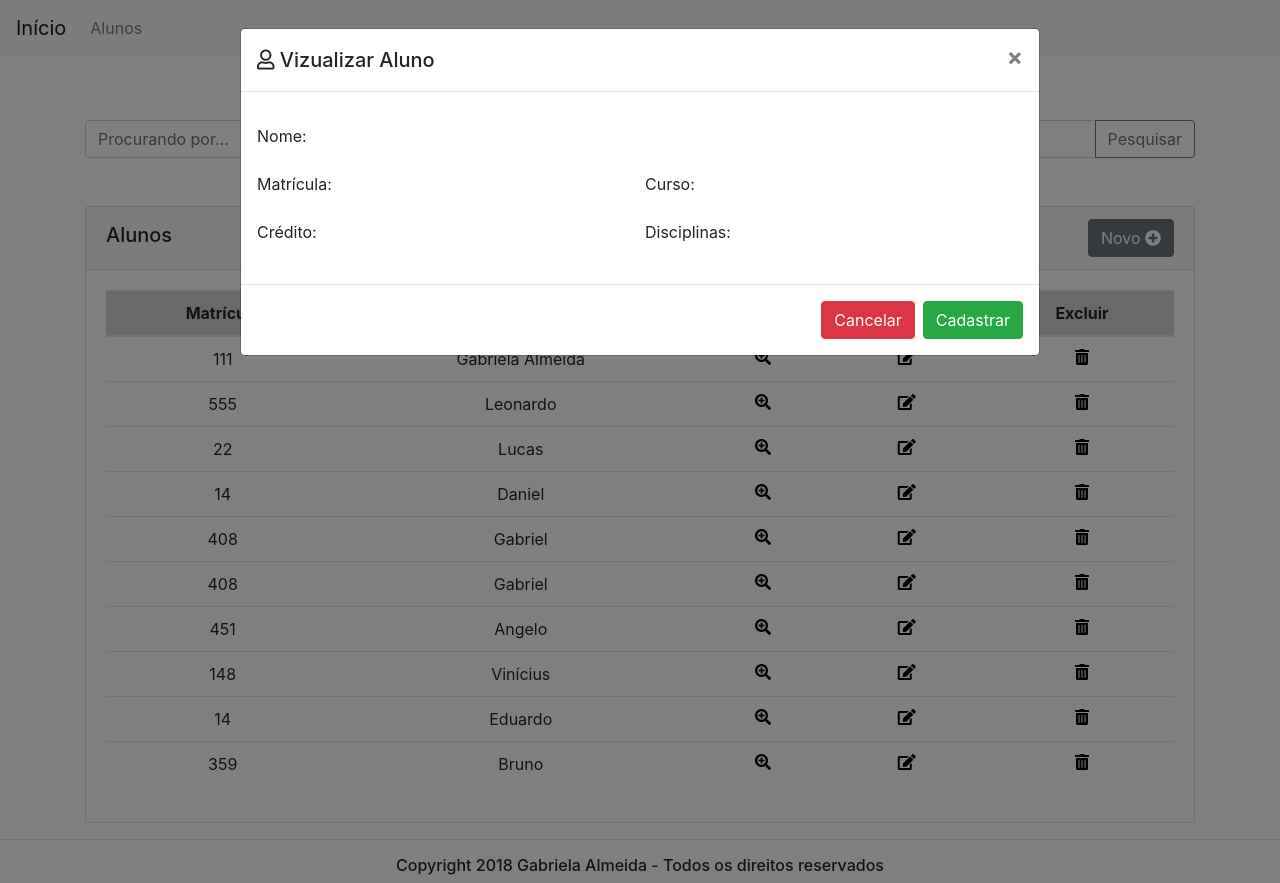
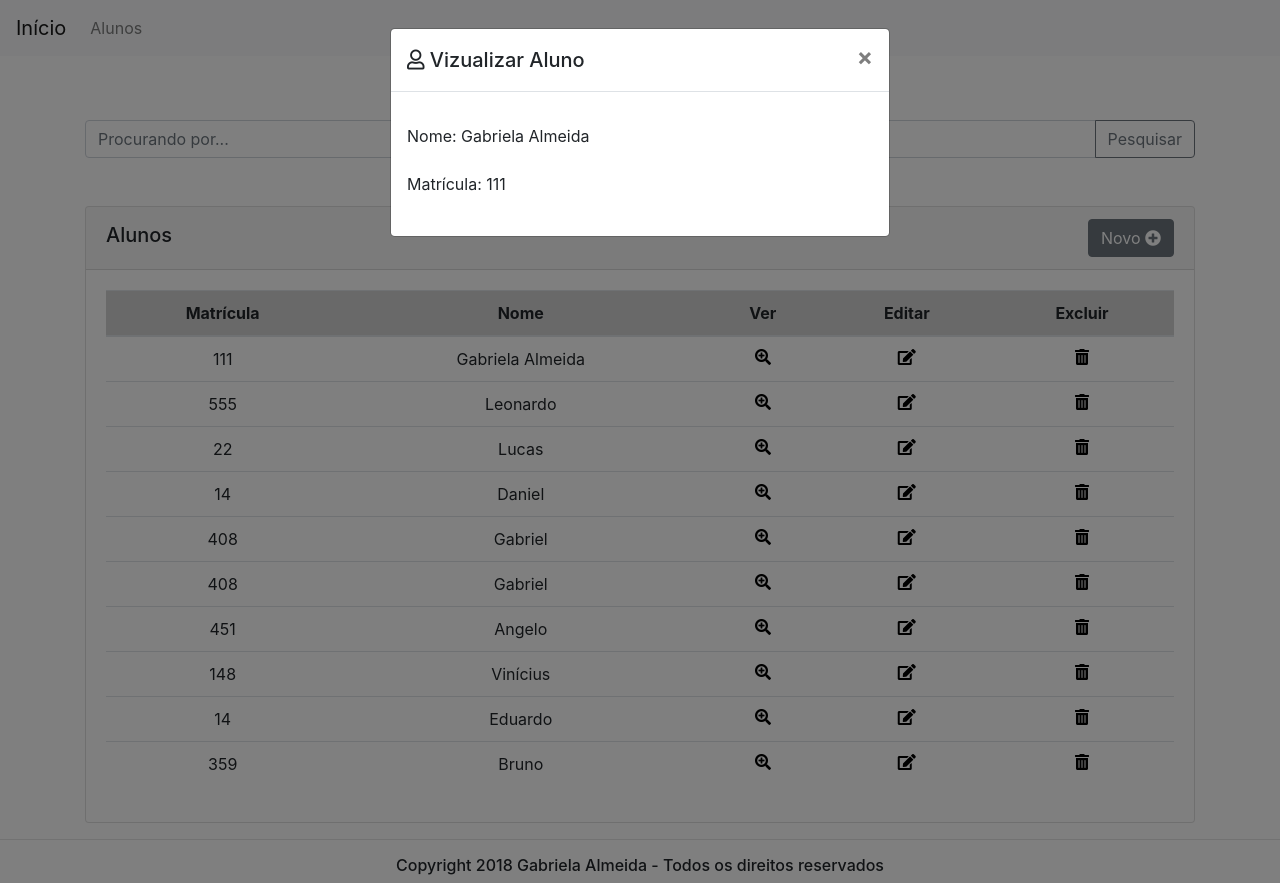
Before and after one commit to almeidagabrielav/AplicacaoInicial_Django, a Django app: page /alunos in a window 1280 px wide, after a click that opens the changed part. Run offline with Django 3.2, Linux system fonts and the light colour scheme; data comes from the database, SQL or seed files in the repository; both versions use the stored data as it was after the commit; some libraries are stand-ins or nearby versions.

Commit message:
Ajustes Layout Modal

```diff
--- a/sistemadrca/coredrca/templates/modalNovoAluno.html
+++ b/sistemadrca/coredrca/templates/modalNovoAluno.html
@@ -1,6 +1,6 @@
 <!-- Modal Novo Aluno -->
 
-<div class="modal-dialog modal-lg" role="document">
+<div class="modal-dialog" role="document">
     <div class="modal-content">
         <div class="modal-header">
             <h5 class="modal-title" id="novoAlunoModal"> <i class="far fa-user"></i> Cadastrar Aluno</h5>
@@ -18,7 +18,7 @@
                     </div>
                 </div>
                 <div class="form-row">
-                    <div class="form-group col-md-4">
+                    <div class="form-group col-md-12">
                         <input type="text" class="form-control" name="matriculaAtual" id="matriculaAtual" placeholder="Matrícula" value="{{matriculaAtual}}" required>
                     </div>
                     <!--<div class="form-group col-md-4">
--- a/sistemadrca/coredrca/templates/modalVerAluno.html
+++ b/sistemadrca/coredrca/templates/modalVerAluno.html
@@ -1,6 +1,6 @@
 <!-- Modal Ver Aluno -->
 
-<div class="modal-dialog modal-lg" role="document">
+<div class="modal-dialog" role="document">
     <div class="modal-content">
         <div class="modal-header">
             <h5 class="modal-title" id="verAlunoModal"> <i class="far fa-user"></i> Vizualizar Aluno</h5>
@@ -12,30 +12,26 @@
             <form>
                 <div class="form-row">
                     <div class="form-group col-md-12">
-                        <label>Nome: </label>
+                        <label>Nome: {{aluno.nome}}</label>
                     </div>
                 </div>
                 <div class="form-row">
-                    <div class="form-group col-md-6">
-                        <label>Matrícula: </label>
-                    </div>
+                    <div class="form-group col-md-12">
+                        <label>Matrícula: {{aluno.matricula}}</label>
+                    <!-- </div>
                     <div class="form-group col-md-6">
                         <label>Curso: </label>
-                    </div>
+                    </div> -->
                 </div>
-                <div class="form-row">
+                <!-- <div class="form-row">
                     <div class="form-group col-md-6">
                         <label>Crédito: </label>
                     </div>
                     <div class="form-group col-md-6">
                         <label>Disciplinas: </label>
                     </div>
-                </div>
+                </div> -->
             </form>
-        </div>
-        <div class="modal-footer">
-            <button type="button" class="btn btn-danger" data-dismiss="modal">Cancelar</button>
-            <button type="submit" class="btn btn-success">Cadastrar</button>
         </div>
     </div>
 </div>
```
Also changed, not shown: sistemadrca/db.sqlite3.
